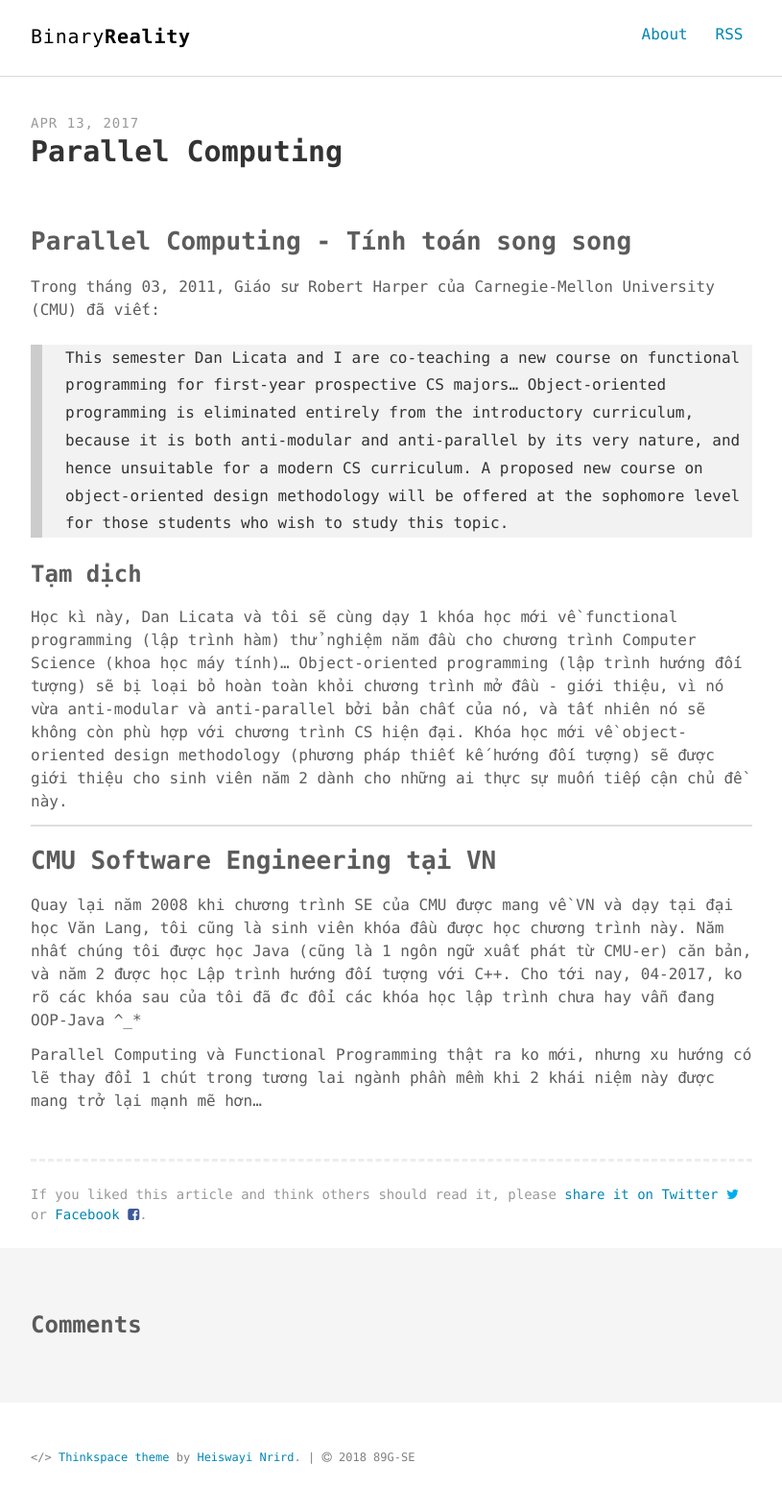
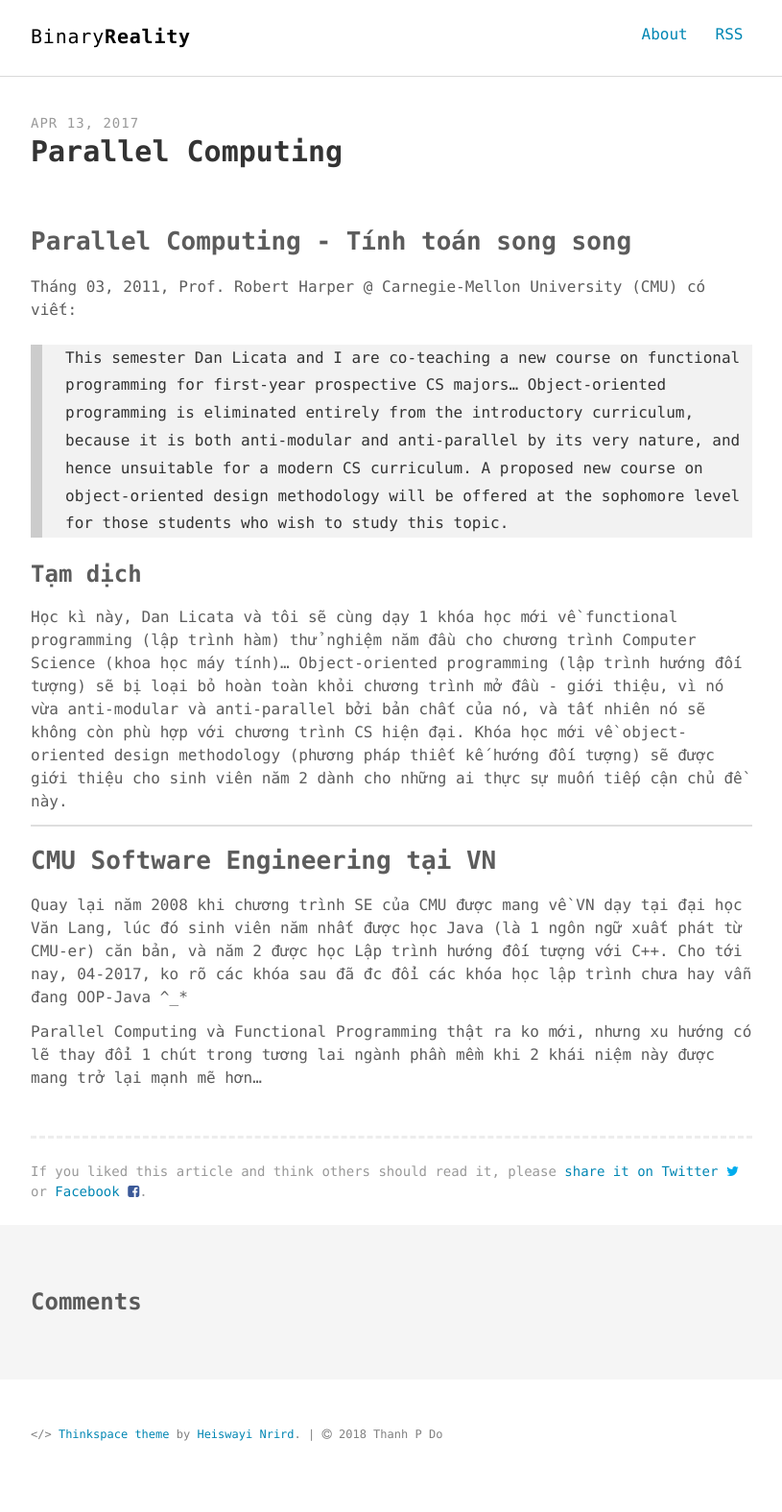
Before and after one commit to phuoc-thanh/phuoc-thanh.github.io, a Jekyll site: the page built from _posts/2017-04-13-fp-comeback.md, in a window 1280 px wide. Shown: the whole page at 96% size, without its empty margins (232-1047 px from the left). Built offline with Jekyll 4.4.1, drawn with Linux system fonts in a browser that asks for light colours; comment, search, counter and statistics services are not loaded; after the commit the page ends 1551 px from its top, so only the background shows below that.

Commit message:
Mar 2018 revise

```diff
--- a/_config.yml
+++ b/_config.yml
@@ -29,7 +29,7 @@ sass:
 
 # Author settings
 author:
-  name     : "89G-SE"
+  name     : "Thanh P Do"
   job      : "citizen of the Matrix"
   bio      : "It's a funny thing about comin' home. Looks the same, smells the same, feels the same. You'll realize what's changed is you."
   thumb    : /images/author.jpg
--- a/_includes/intro.html
+++ b/_includes/intro.html
@@ -1,6 +1,5 @@
 <section class="intro">
   <div class="container">
-    <p class="lead">Hi, I'm <strong class="author-name" itemprop="name">{{ site.author.name }}</strong>, a <em itemprop="jobTitle">{{ site.author.job }}</em>. <br>
-    {{ site.author.bio }}</p>
+    <p class="lead">{{ site.author.bio }}</p>
   </div>
 </section>
--- a/_posts/2017-04-13-fp-comeback.md
+++ b/_posts/2017-04-13-fp-comeback.md
@@ -8,7 +8,7 @@ keywords: "functional, programming, parallel, computing"
 
 ## Parallel Computing - Tính toán song song
 
-Trong tháng 03, 2011, Giáo sư Robert Harper của Carnegie-Mellon University (CMU) đã viết:
+Tháng 03, 2011, Prof. Robert Harper @ Carnegie-Mellon University (CMU) có viết:
 > This semester Dan Licata and I are co-teaching a new course on functional programming for first-year prospective CS majors... Object-oriented programming is eliminated entirely from the introductory curriculum, because it is both anti-modular and anti-parallel by its very nature, and hence unsuitable for a modern CS curriculum. A proposed new course on object-oriented design methodology will be offered at the sophomore level for those students who wish to study this topic.
 
 ### Tạm dịch
@@ -18,7 +18,7 @@ Học kì này, Dan Licata và tôi sẽ cùng dạy 1 khóa học mới về fu
 ___
 
 ## CMU Software Engineering tại VN
-Quay lại năm 2008 khi chương trình SE của CMU được mang về VN và dạy tại đại học Văn Lang, tôi cũng là sinh viên khóa đầu được học chương trình này. Năm nhất chúng tôi được học Java (cũng là 1 ngôn ngữ xuất phát từ CMU-er) căn bản, và năm 2 được học Lập trình hướng đối tượng với C++.
-Cho tới nay, 04-2017, ko rõ các khóa sau của tôi đã đc đổi các khóa học lập trình chưa hay vẫn đang OOP-Java ^_*
+Quay lại năm 2008 khi chương trình SE của CMU được mang về VN dạy tại đại học Văn Lang, lúc đó sinh viên năm nhất được học Java (là 1 ngôn ngữ xuất phát từ CMU-er) căn bản, và năm 2 được học Lập trình hướng đối tượng với C++.
+Cho tới nay, 04-2017, ko rõ các khóa sau đã đc đổi các khóa học lập trình chưa hay vẫn đang OOP-Java ^_*
 
 Parallel Computing và Functional Programming thật ra ko mới, nhưng xu hướng có lẽ thay đổi 1 chút trong tương lai ngành phần mềm khi 2 khái niệm này được mang trở lại mạnh mẽ hơn...
```
Also changed, not shown: README.md, assets/images/sean-young/blade-runner-82-00.jpg (added), assets/images/sean-young/blade-runner-82-01.jpg (added), assets/images/sean-young/blade-runner-82-02.jpg (added), assets/images/sean-young/blade-runner-82.jpg (added).
